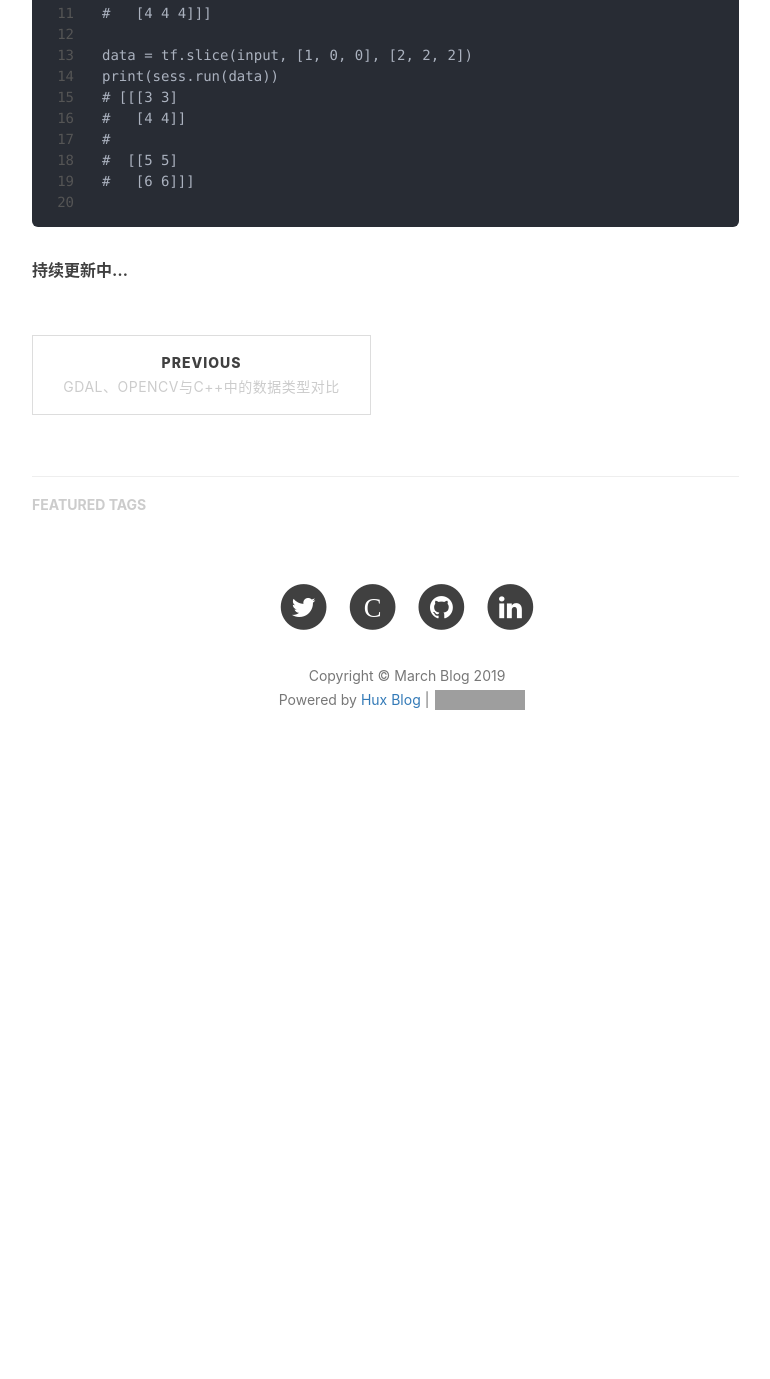
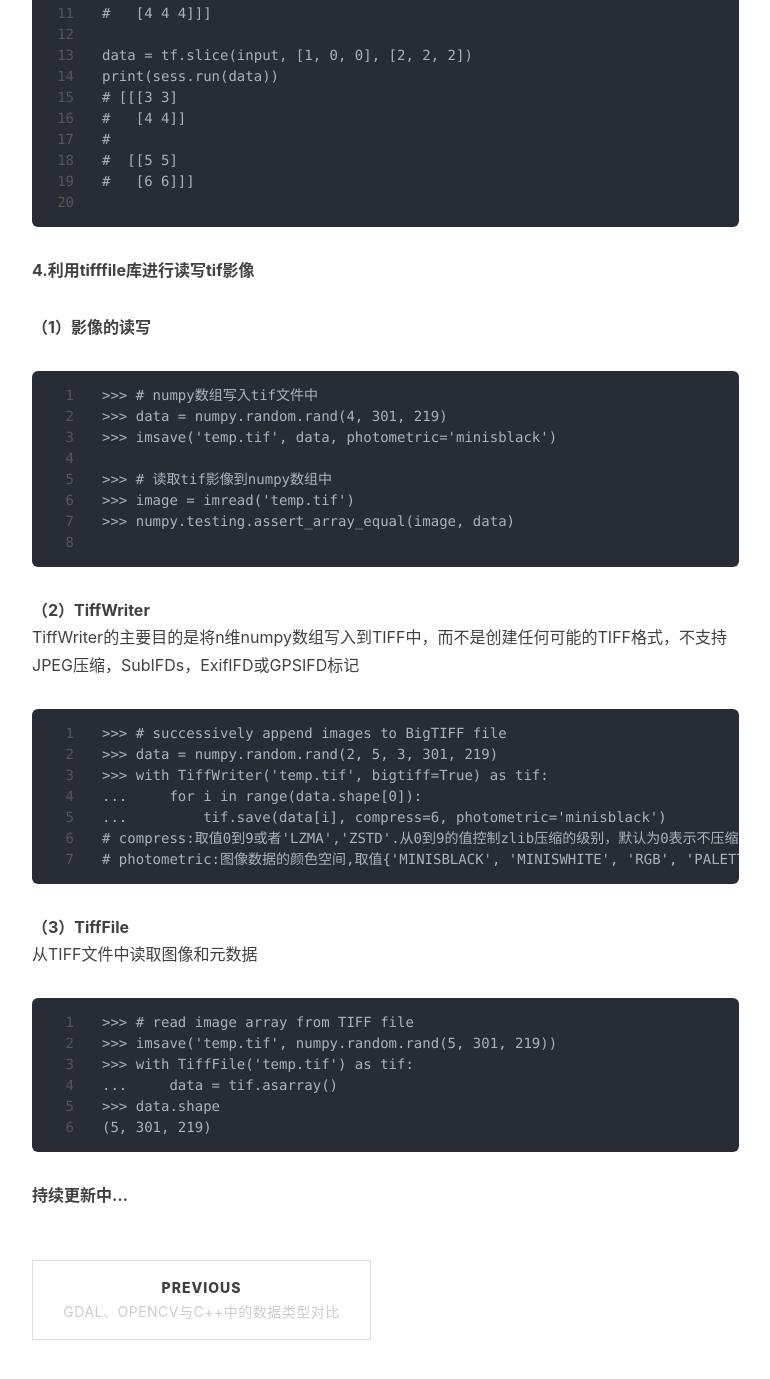
Before and after one commit to Jinunmeng/jinunmeng.github.io, a Jekyll site: the page built from _posts/2019-04-28-Deep-Learning-Data-Preprocessing.md, in a window 1280 px wide and 1400 px high, scrolled down 1803 px. Shown: the top 1379 px of the window, without its empty margins (233-1003 px from the left). Built offline with Jekyll 4.4.1, drawn with Linux system fonts in a browser that asks for light colours; nearby versions of some CDN libraries; comment, search, counter and statistics services are not loaded; before the commit the page ends 2607 px from its top, so only the background shows below that; some of the changed text lies outside the part shown; grey boxes are pictures that could not be loaded.

Commit message:
更新tifffile库

````diff
--- a/_posts/2019-04-28-Deep-Learning-Data-Preprocessing.md
+++ b/_posts/2019-04-28-Deep-Learning-Data-Preprocessing.md
@@ -70,6 +70,43 @@ print(sess.run(data))
 #   [6 6]]]
 
 ```
+**4.利用tifffile库进行读写tif影像**
+
+**（1）影像的读写**
+```
+>>> # numpy数组写入tif文件中
+>>> data = numpy.random.rand(4, 301, 219)
+>>> imsave('temp.tif', data, photometric='minisblack')
+
+>>> # 读取tif影像到numpy数组中
+>>> image = imread('temp.tif')
+>>> numpy.testing.assert_array_equal(image, data)
+
+```
+**（2）TiffWriter**
+TiffWriter的主要目的是将n维numpy数组写入到TIFF中，而不是创建任何可能的TIFF格式，不支持JPEG压缩，SubIFDs，ExifIFD或GPSIFD标记
+```
+>>> # successively append images to BigTIFF file
+>>> data = numpy.random.rand(2, 5, 3, 301, 219)
+>>> with TiffWriter('temp.tif', bigtiff=True) as tif:
+...     for i in range(data.shape[0]):
+...         tif.save(data[i], compress=6, photometric='minisblack')
+# compress:取值0到9或者'LZMA','ZSTD'.从0到9的值控制zlib压缩的级别，默认为0表示不压缩。
+# photometric:图像数据的颜色空间,取值{'MINISBLACK', 'MINISWHITE', 'RGB', 'PALETTE', 'CFA'}
+```
+**（3）TiffFile**
+从TIFF文件中读取图像和元数据
+```
+>>> # read image array from TIFF file
+>>> imsave('temp.tif', numpy.random.rand(5, 301, 219))
+>>> with TiffFile('temp.tif') as tif:
+...     data = tif.asarray()
+>>> data.shape
+(5, 301, 219)
+```
+
+
+
 
 
 **持续更新中...**
````
Also changed, not shown: other parts of _posts/2019-04-28-Deep-Learning-Data-Preprocessing.md (+1 -1 lines).
